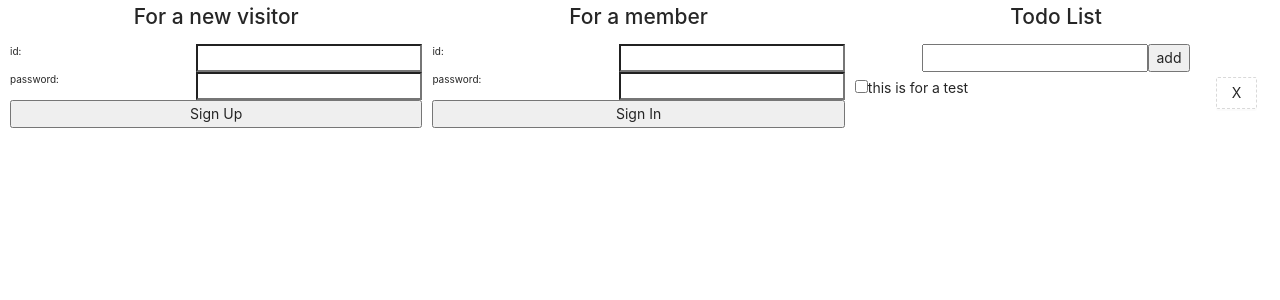
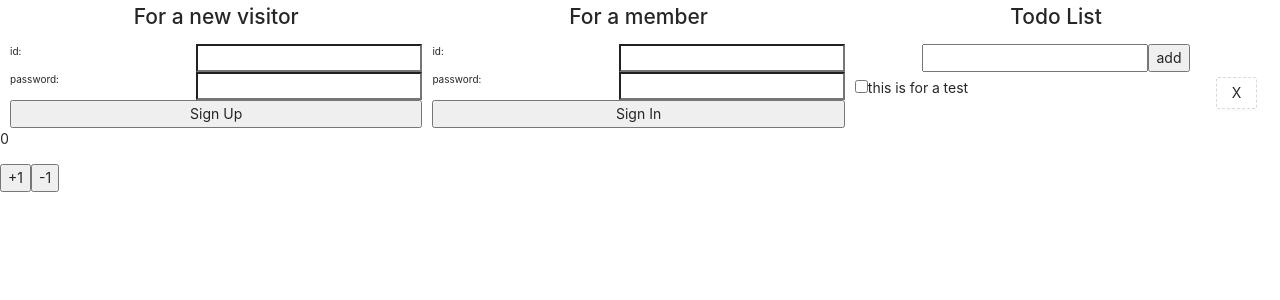
Before and after one commit to sorikiki/React-JS-study, a React (Create React App) app in the folder redux_project_todo_v2/: page / in a window 1280 px wide. Shown: the top 300 px of the page. Built offline with nearby package versions, Linux system fonts and the light colour scheme.

Commit message:
redux-thunk counter

```diff
--- /dev/null
+++ b/redux_project_todo_v2/src/Components/Container/CounterContainer.js
@@ -0,0 +1,19 @@
+import React from 'react';
+import { useSelector, useDispatch } from 'react-redux';
+import { increase_delay, decrease_delay } from '../../Modules/counter';
+import Counter from '../Counter';
+
+const CounterContainer = () => {
+    const number = useSelector(state => state.counter);
+    const dispatch = useDispatch();
+
+    const onIncrease = () => dispatch(increase_delay());
+
+    const onDecrease = () => dispatch(decrease_delay());
+
+    return (
+        <Counter number={number} onIncrease={onIncrease} onDecrease={onDecrease} />
+    )
+};
+
+export default CounterContainer;
--- /dev/null
+++ b/redux_project_todo_v2/src/Components/Counter/index.js
@@ -0,0 +1,13 @@
+import React from 'react';
+
+const Counter = ({ number, onIncrease, onDecrease }) => {
+    return (
+        <div>
+            <p>{number}</p>
+            <button onClick={onIncrease}>+1</button>
+            <button onClick={onDecrease}>-1</button>
+        </div>
+    )
+}
+
+export default Counter;
--- /dev/null
+++ b/redux_project_todo_v2/src/Modules/counter.js
@@ -0,0 +1,29 @@
+const INCREASE = 'counter/INCREASE';
+const DECREASE = 'counter/DECREASE';
+
+const increase = () => ({ type: INCREASE });
+
+const decrease = () => ({ type: DECREASE });
+
+export const increase_delay = () => dispatch => {
+    setTimeout(() => dispatch(increase()), 1000);
+};
+
+export const decrease_delay = () => dispatch => {
+    setTimeout(() => dispatch(decrease()), 1000);
+}
+
+const initialState = 0;
+
+const counter = (state = initialState, action) => {
+    switch(action.type) {
+        case INCREASE:
+            return state + 1;
+        case DECREASE:
+            return state - 1;
+        default:
+            return state;
+    }
+};
+
+export default counter;
--- a/redux_project_todo_v2/src/Modules/index.js
+++ b/redux_project_todo_v2/src/Modules/index.js
@@ -1,10 +1,12 @@
 import { combineReducers } from 'redux';
 import user from './user';
 import todos from './todo';
+import counter from './counter';
 
 const reducer = combineReducers({
     user,
-    todos
+    todos,
+    counter,
 });
 
 export default reducer;
--- a/redux_project_todo_v2/src/Routers/Main.js
+++ b/redux_project_todo_v2/src/Routers/Main.js
@@ -2,6 +2,7 @@ import React from 'react';
 import styled from 'styled-components';
 import UserContainer from '../Components/Container/UserContainer';
 import TodoContainer from '../Components/Container/TodoContainer';
+import CounterContainer from '../Components/Container/CounterContainer';
 
 const MainContainer = styled.div`
     display: flex;
@@ -9,10 +10,13 @@ const MainContainer = styled.div`
 
 const Main = () => {
     return (
-        <MainContainer>
-            <UserContainer />
-            <TodoContainer />
-        </MainContainer>
+        <div>
+            <MainContainer>
+                <UserContainer />
+                <TodoContainer />
+            </MainContainer>
+            <CounterContainer />
+        </div>
     )
 }
 
--- a/redux_project_todo_v2/src/index.js
+++ b/redux_project_todo_v2/src/index.js
@@ -11,11 +11,11 @@ import reducer from './Modules';
 const store = createStore(reducer, applyMiddleware(ReduxThunk));
 
 ReactDOM.render(
-  <React.StrictMode>
+  <div>
     <Provider store={store}>
       <App />
     </Provider>
-  </React.StrictMode>,
+  </div>,
   document.getElementById('root')
 );
 
```
Also changed, not shown: redux_project_todo_v2/.prettierrc.json (deleted), 3 other files (tests, documents, lock files or other folders).
